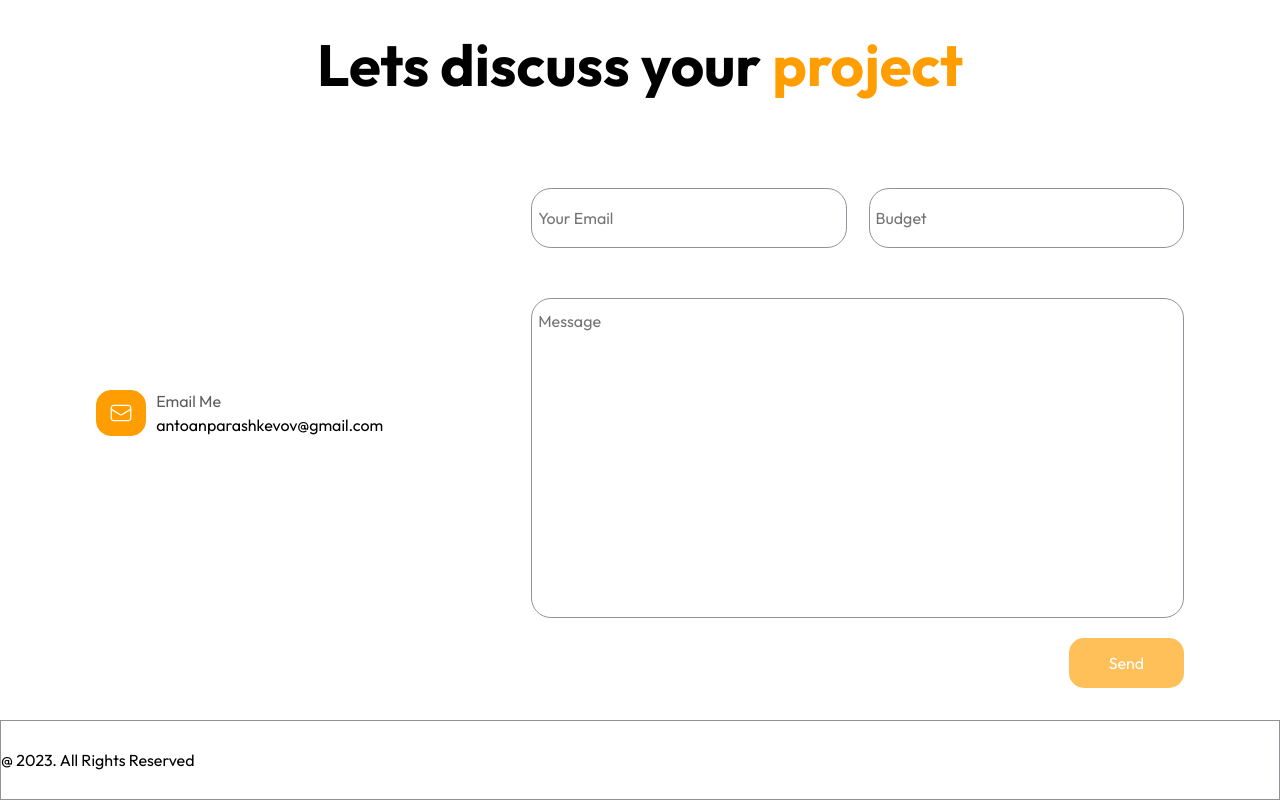
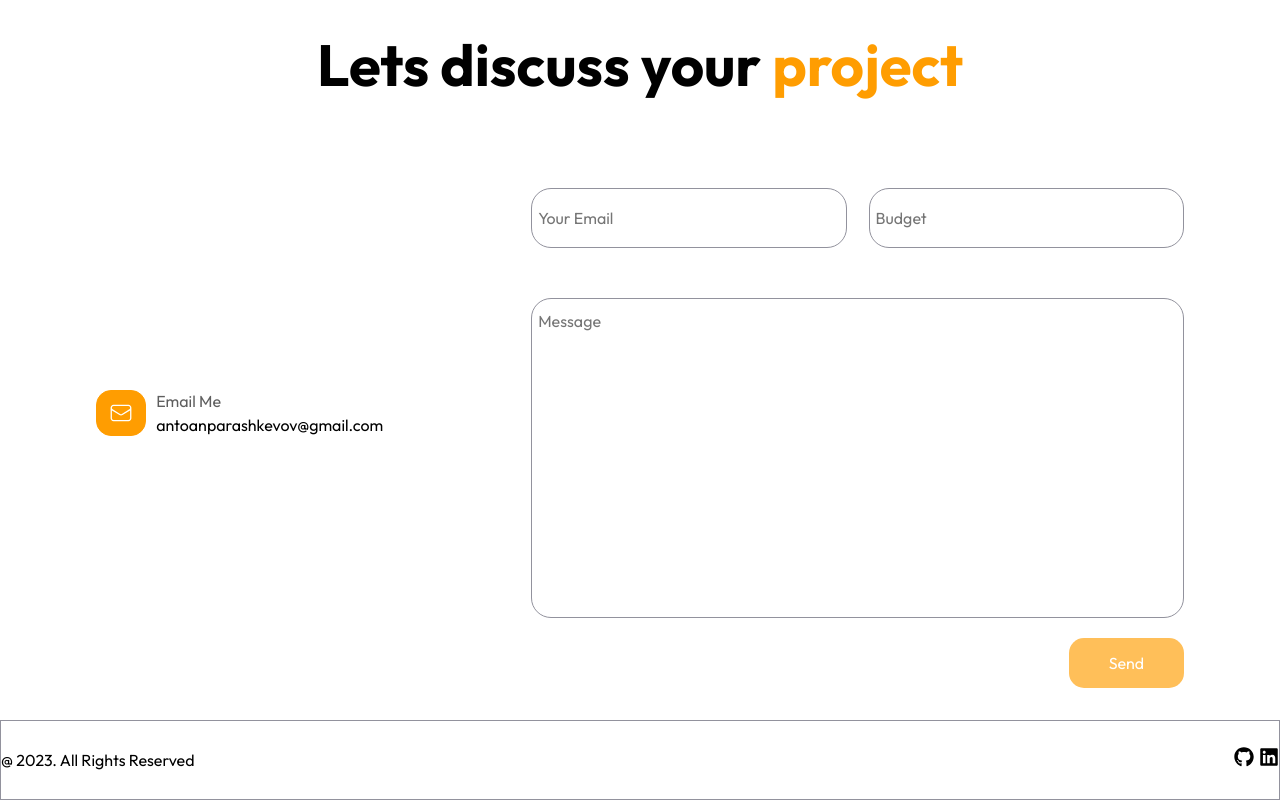
Before and after one commit to antoanparashkevov/antoanp-nextjs, a Next.js app: page / in a window 1280 px wide. Shown: the part 1519-2319 px from the top of the page. Built offline with nearby package versions, Linux system fonts and the light colour scheme.

Commit message:
Footer react icons

```diff
--- a/src/components/layout/Footer.js
+++ b/src/components/layout/Footer.js
@@ -1,12 +1,19 @@
 import styles from './Footer.module.scss';
 
+import { FaGithub, FaLinkedin, FaFigma } from 'react-icons/fa'
+
 const Footer = () => {
+    const anchorStyles = {
+        textDecoration: 'none',
+        color: 'inherit'
+    }
 
     return (
-        <div className={styles['footer_container']} id='footer-container'>
+            <div className={styles['footer_container']} id='footer-container'>
             <span>@ 2023. All Rights Reserved</span>
             <div className={styles['footer_social_icons']}>
-
+                <a style={anchorStyles} href='https://github.com/antoanparashkevov'><FaGithub size={20} /></a>
+                <a style={anchorStyles} href="https://www.linkedin.com/in/antoanp"><FaLinkedin size={20} /></a>
             </div>
         </div>
     )
--- a/src/components/layout/Footer.module.scss
+++ b/src/components/layout/Footer.module.scss
@@ -1,9 +1,17 @@
+@use '../../styles/mixins';
 @use '../../styles/variables';
 
 .footer_container {
     display: flex;
     justify-content: space-between;
     align-items:center;
+    width: 100%;
     height: 100%;
     font-size: variables.$primary-font-size;
 }
+
+.footer_social_icons {
+    @include mixins.flexbox;
+    width: unset;
+    column-gap: 5px;
+}
```
